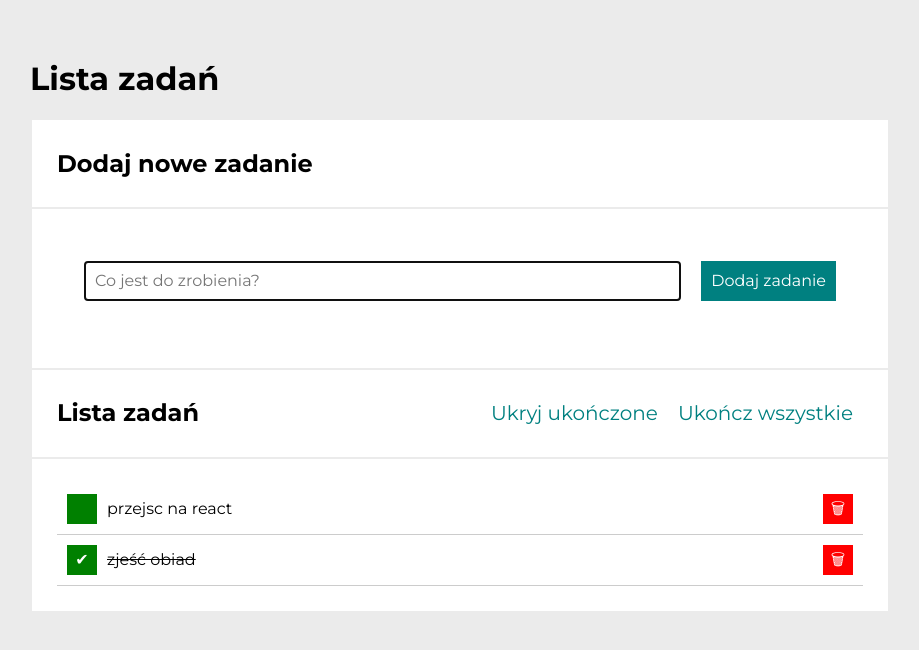
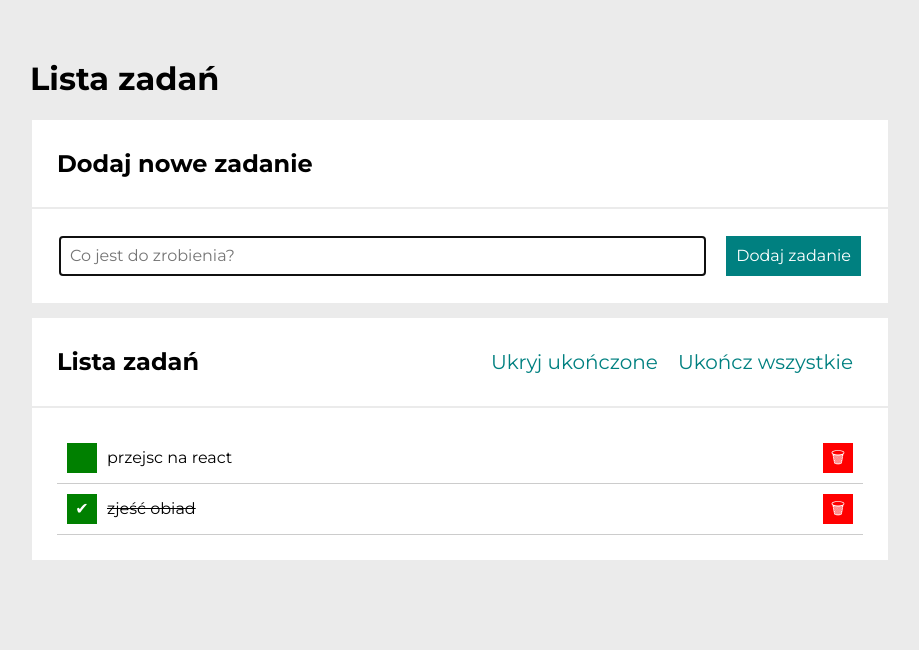
Before and after one commit to MaciejKurpiecki/toDo-List.react, a React (Create React App) app: page / in a window 1280 px wide. Shown: the top 650 px of the page, without its empty margins (180-1099 px from the left). Built offline with nearby package versions, Linux system fonts and the light colour scheme.

Commit message:
section css fix

```diff
--- a/src/Form/index.js
+++ b/src/Form/index.js
@@ -1,10 +1,10 @@
 import './style.css';
 
 const Form = () => (
-    <div className="form__container form__container--input"> <input className="form__input" autoFocus
+    <form className="form__container form__container--input"> <input className="form__input" autoFocus
           placeholder="Co jest do zrobienia?" />
           <button className="form__addButton">Dodaj zadanie</button>
-        </div>
+        </form>
 );
 
 export default Form;
--- a/src/Form/style.css
+++ b/src/Form/style.css
@@ -1,6 +1,5 @@
 .form__container {
     background-color: #ffffff;
-    padding: 10px 25PX;
     background-color: #FFFFFF;
     gap: 20px;
     margin: 2px;
@@ -10,8 +9,6 @@
     display: flex;
     flex-direction: row;
     flex-wrap: nowrap;
-    margin-bottom: 2%;
-    padding: 25px;
 }
 
 .form__addButton {
--- a/src/Section/style.css
+++ b/src/Section/style.css
@@ -8,6 +8,7 @@
 
 .section__container--list {
     padding: 25px;
+    margin-bottom: 15px;
 }
 
 
```
